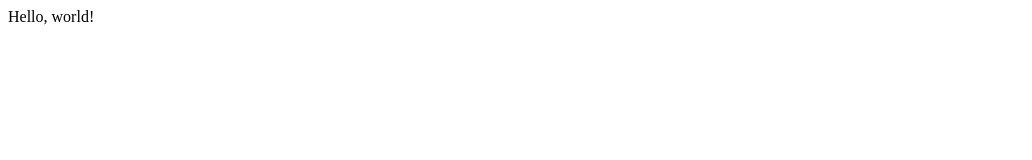
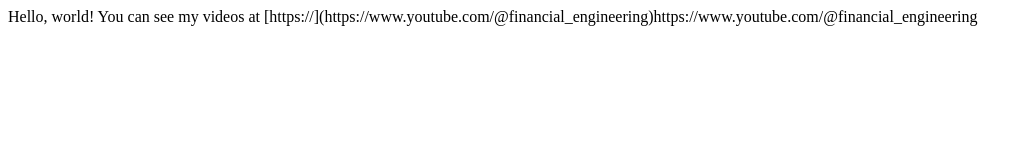
Before and after one commit to financial-engineering-at-Yonsei/financial-engineering-at-yonsei.github.io, a plain HTML site: page index.html in a window 1280 px wide. Shown: the whole page, without its empty margins (0-1032 px from the left). Drawn offline with Linux system fonts and the light colour scheme.

Commit message:
Update index.html

```diff
--- a/index.html
+++ b/index.html
@@ -6,5 +6,6 @@
     </head>
     <body>
         Hello, world!
+        You can see my videos at [https://](https://www.youtube.com/@financial_engineering)https://www.youtube.com/@financial_engineering
     </body>
 </html>
```
